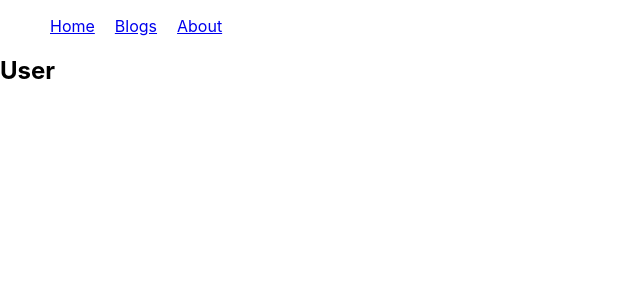
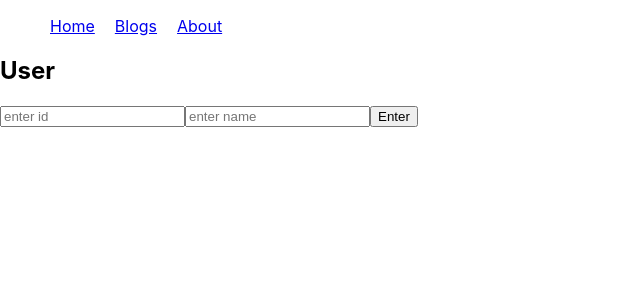
Before and after one commit to webfaisalbd/react-basics2-ai, a React (Create React App) app: page /user in a window 1280 px wide. Shown: the top 300 px of the page, without its empty margins (0-640 px from the left). Built offline with nearby package versions, Linux system fonts and the light colour scheme.

Commit message:
set searchParams

```diff
--- a/src/Pages/User.js
+++ b/src/Pages/User.js
@@ -1,4 +1,4 @@
-import React from 'react'
+import React, { useState } from 'react'
 import { useParams, useSearchParams } from 'react-router-dom'
 
 const User = () => {
@@ -6,9 +6,30 @@
 
     const [searchParams, setSearchParams] = useSearchParams();
 
+    const [name, setName] = useState('');
+    const [id, setId] = useState('');
+
+    const handleSubmit = (e) => {
+        e.preventDefault();
+        setSearchParams({ name: name, id: id })
+    }
+
     return (
         <div>
             <h2>User</h2>
+
+            {/* set search query parameter   */}
+            <form onSubmit={handleSubmit}>
+                <input type="number" value={id} onChange={(e) => {
+                    setId(e.target.value)
+                }} placeholder='enter id' />
+                <input type="text" value={name} onChange={(e) => {
+                    setName(e.target.value)
+                }} placeholder='enter name' />
+                <button type="submit">Enter</button>
+            </form>
+
+            {/* get search query parameter   */}
             <h4>{searchParams.get('id')}</h4>
             <h4>{searchParams.get('age')}</h4>
             <h4>{searchParams.get('name')}</h4>
```
Lines whose indentation alone changed are shown as unchanged.
